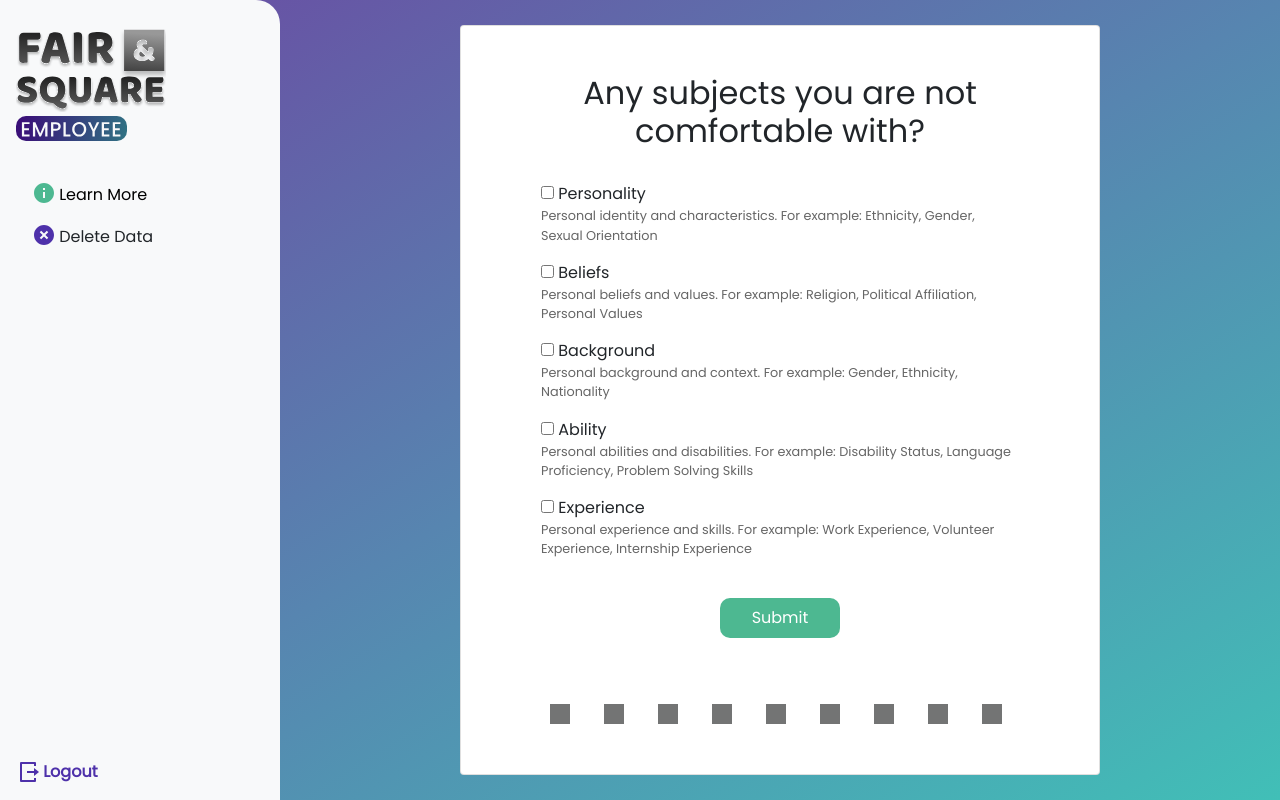
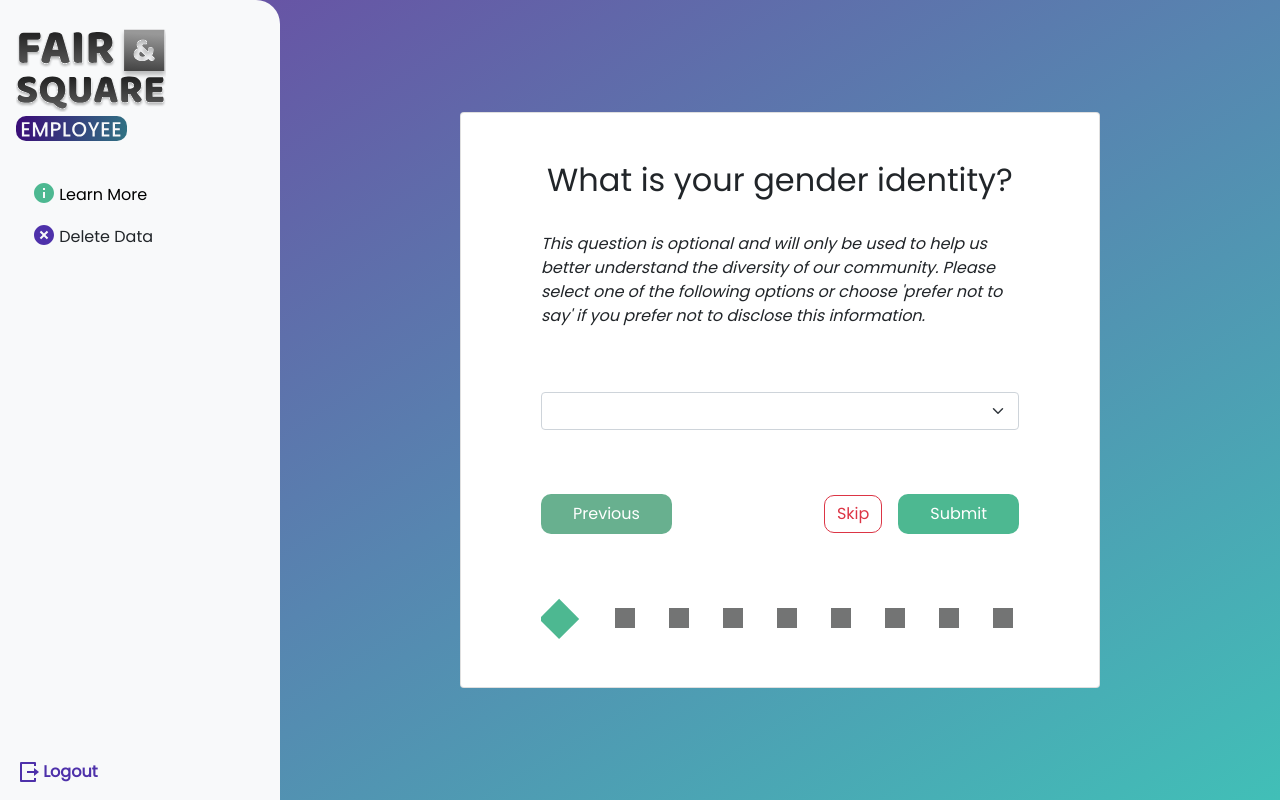
Before and after one commit to JoeGills/Fair-Square-Fed-, a Next.js app: page /dashboard/diversity-form in a window 1280 px wide. Built offline with nearby package versions, Linux system fonts and the light colour scheme.

Commit message:
questions form created

```diff
--- a/components/progressbar.jsx
+++ b/components/progressbar.jsx
@@ -4,20 +4,24 @@ import Answered from "../public/answered.svg";
 import Current from "../public/current.svg";
 import Empty from "../public/gray.svg";
 import QuestionContext from "../utils/questionContext";
-import Questions from "../utils/questions";
+import questions from "../utils/questions";
 
 function ProgressBar({ currentQuestion }) {
-  const { state, setState } = useContext(QuestionContext);
+  const { sharedState, setSharedState } = useContext(QuestionContext);
 
-  const numQuestions = Questions.length;
-  const squares = Array(numQuestions)
-    .fill()
-    .map((_, index) => {
+  const numQuestions = questions.length;
+  const squares = questions.map((question, index) => {
+    let answer = sharedState.answers[index];
     const isCurrent = index === currentQuestion;
-      const isAnswered = index < currentQuestion;
+    const isAnswered = answer != null && answer != undefined;
+
     let squareImage = Empty;
     if (isAnswered) {
-        squareImage = isCurrent ? Current : Answered;
+      squareImage = Answered;
+    }
+
+    if (isCurrent) {
+      squareImage = Current;
     }
 
     return (
@@ -27,7 +31,7 @@ function ProgressBar({ currentQuestion }) {
     );
   });
 
-  console.log(state);
+  // console.log(sharedState);
 
   return (
     <div className="progress-bar">
--- a/pages/_app.js
+++ b/pages/_app.js
@@ -2,11 +2,13 @@ import React from "react";
 import { useState } from "react";
 import "../styles/global.css";
 import QuestionContext from "../utils/questionContext";
+import questions from "../utils/questions";
 
 function FairSquareApp({ Component, pageProps }) {
   const [sharedState, setSharedState] = useState({
-    currentQuestion: {},
-    index: 0,
+    currentQuestion: questions[0],
+    currentQuestionIndex: 0,
+    answers: questions.map((x) => {}),
   });
 
   return (
--- a/pages/dashboard/diversity-form.jsx
+++ b/pages/dashboard/diversity-form.jsx
@@ -1,83 +1,117 @@
 import Head from "next/head";
-import { useEffect, useState } from "react";
+import { useContext, useEffect, useState } from "react";
 import DefaultLayout from "../../components/default-layout";
 import { useRouter } from "next/router";
 import ProgressBar from "../../components/progressbar";
+import QuestionContext from "../../utils/questionContext";
+import questions from "../../utils/questions";
 
 export default function EmployeePreferencePage() {
-  let [state, setState] = useState({ categories: [], submitted: false });
+  const { sharedState, setSharedState } = useContext(QuestionContext);
+
   const router = useRouter();
 
-  let Submit = () => {
-    setState((prev) => {
+  let Skip = () => {
+    let currentQuestionIndex = sharedState.currentQuestionIndex;
+    let nextIndex = currentQuestionIndex + 1;
+    let nextQuestion = questions[nextIndex];
+    let isFinished = currentQuestionIndex == questions.length - 1;
+
+    if (isFinished) {
+      router.push("/completed-form");
+    }
+
+    setSharedState((prev) => {
       return {
         ...prev,
-        submitted: true,
+        currentQuestion: nextQuestion,
+        currentQuestionIndex: nextIndex,
       };
     });
-
-    setTimeout(() => {
-      router.push("/dashboard/diversity-form");
-    }, 500);
   };
 
-  const getCategories = async () => {
-    try {
-      const res = await fetch(`/api/categories`);
-      const data = await res.json();
-      if (data) {
-        setState((prev) => {
+  let Submit = () => {
+    let currentQuestionIndex = sharedState.currentQuestionIndex;
+    let nextIndex = currentQuestionIndex + 1;
+    let nextQuestion = questions[nextIndex];
+    let isFinished = currentQuestionIndex == questions.length - 1;
+
+    if (isFinished) {
+      router.push("/completed-form");
+    }
+
+    sharedState.answers[currentQuestionIndex] = true;
+
+    setSharedState((prev) => {
       return {
         ...prev,
-            categories: data,
+        currentQuestion: nextQuestion,
+        currentQuestionIndex: nextIndex,
+      };
+    });
+  };
+
+  let Previous = () => {
+    let currentQuestionIndex = sharedState.currentQuestionIndex;
+    let nextIndex = currentQuestionIndex - 1;
+    let nextQuestion = questions[nextIndex];
+
+    if (nextIndex >= 0) {
+      setSharedState((prev) => {
+        return {
+          ...prev,
+          currentQuestion: nextQuestion,
+          currentQuestionIndex: nextIndex,
         };
       });
     }
-    } catch (err) {
-      console.log(err);
-    }
   };
-
-  useEffect(() => {
-    getCategories();
-  }, []);
 
   return (
     <DefaultLayout>
       <Head>
-        <title>Login</title>
-        <link rel="icon" href="/favicon.ico" />
+        <title>{sharedState.currentQuestion.question}</title>
       </Head>
 
       <div className="d-flex body align-items-center justify-content-center">
         <div className="card text-center card-info">
           <div className="card-body">
             <h5 className="card-title">
-              Any subjects you are not comfortable with?
+              {sharedState.currentQuestion.question}
             </h5>
             <div className="card-text">
               <form>
-                {state.categories.map((category, index) => {
+                <i>{sharedState.currentQuestion.description}</i>
+                <select className="form-select options">
+                  <option></option>
+                  {sharedState.currentQuestion.options.map((option, index) => {
                     return (
-                    <div className="form-group" key={index}>
-                      <label>
-                        <input type="checkbox" /> {category.title}
-                        <span className="help-block">
-                          {category.description}. For example:{" "}
-                          {category.example}
-                        </span>
-                      </label>
-                    </div>
+                      <option key={index} value={index}>
+                        {option}
+                      </option>
                     );
                   })}
+                </select>
+                <div className="buttons d-flex justify-content-between">
+                  <div className="buttons-left">
+                    <button
+                      disabled={sharedState.currentQuestionIndex == 0}
+                      onClick={() => Previous()}
+                      type="button"
+                      className="btn btn-success"
+                    >
+                      Previous
+                    </button>
+                  </div>
+                  <div className="buttons-right">
+                    <button
+                      onClick={() => Skip()}
+                      type="button"
+                      className="btn btn-outline-danger btn-skip"
+                    >
+                      Skip
+                    </button>
 
-                <br />
-                {state.submitted ? (
-                  <div className="alert alert-success">Please wait...</div>
-                ) : (
-                  <></>
-                )}
-              </form>
                     <button
                       onClick={() => Submit()}
                       type="button"
@@ -86,7 +120,10 @@ export default function EmployeePreferencePage() {
                       Submit
                     </button>
                   </div>
-            <ProgressBar />
+                </div>
+              </form>
+            </div>
+            <ProgressBar currentQuestion={sharedState.currentQuestionIndex} />
           </div>
         </div>
       </div>
@@ -103,46 +140,20 @@ export default function EmployeePreferencePage() {
         .card-body {
           padding: 1rem 5rem 2rem 5rem;
         }
+
+        .buttons {
+          width: 100%;
+        }
+
+        .btn-skip {
+          margin-right: 1rem;
+        }
+
+        .options {
+          margin-top: 4rem;
+          margin-bottom: 4rem;
+        }
       `}</style>
-
-      {/* <div className="color-bg">
-        <FormLayout title="Are there any personal traits you don’t feel comfortable answering questions about?">
-          <form>
-            {state.categories.map((category, index) => {
-              return (
-                <div className="form-group" key={index}>
-                  <label>
-                    <input type="checkbox" /> {category.title}
-                    <span className="help-block">
-                      {category.description}. For example: {category.example}
-                    </span>
-                  </label>
-                </div>
-              );
-            })}
-
-            <br />
-            {state.submitted ? (
-              <div className="alert alert-success">Please wait...</div>
-            ) : (
-              <></>
-            )}
-            <button
-              onClick={() => Submit()}
-              type="button"
-              className="btn btn-success"
-            >
-              Submit
-            </button>
-          </form>
-
-          <style jsx>
-            {`
-
-            `}
-          </style>
-        </FormLayout>
-      </div> */}
     </DefaultLayout>
   );
 }
--- a/styles/global.css
+++ b/styles/global.css
@@ -26,12 +26,15 @@ html {
   height: -webkit-fill-available;
 }
 
+.btn {
+  border-radius: 10px;
+}
+
 .btn-success {
   font-size: 1rem;
   background: #4db891;
   border-style: none;
   padding: 0.5rem 2rem;
-  border-radius: 10px;
 }
 
 .btn-success:hover {
--- a/utils/questions.js
+++ b/utils/questions.js
@@ -26,7 +26,7 @@ const questions = [
       "Hinduism",
       "Sikhism",
       "Other",
-      "Prefer not to say",
+      "I prefer not to share",
     ],
   },
   {
@@ -40,7 +40,7 @@ const questions = [
       "Pansexual",
       "Asexual",
       "Queer",
-      "Prefer not to say",
+      "I prefer not to share",
     ],
   },
   {
@@ -70,7 +70,7 @@ const questions = [
       "Hinduism",
       "Sikhism",
       "Other",
-      "Prefer not to say",
+      "I prefer not to share",
     ],
   },
   {
@@ -84,7 +84,7 @@ const questions = [
       "Pansexual",
       "Asexual",
       "Queer",
-      "Prefer not to say",
+      "I prefer not to share",
     ],
   },
   {
@@ -114,7 +114,7 @@ const questions = [
       "Hinduism",
       "Sikhism",
       "Other",
-      "Prefer not to say",
+      "I prefer not to share",
     ],
   },
   {
@@ -128,7 +128,7 @@ const questions = [
       "Pansexual",
       "Asexual",
       "Queer",
-      "Prefer not to say",
+      "I prefer not to share",
     ],
   },
 ];
```
Also changed, not shown: 1 other file (tests, documents, lock files or other folders). Lines whose indentation alone changed are shown as unchanged.
